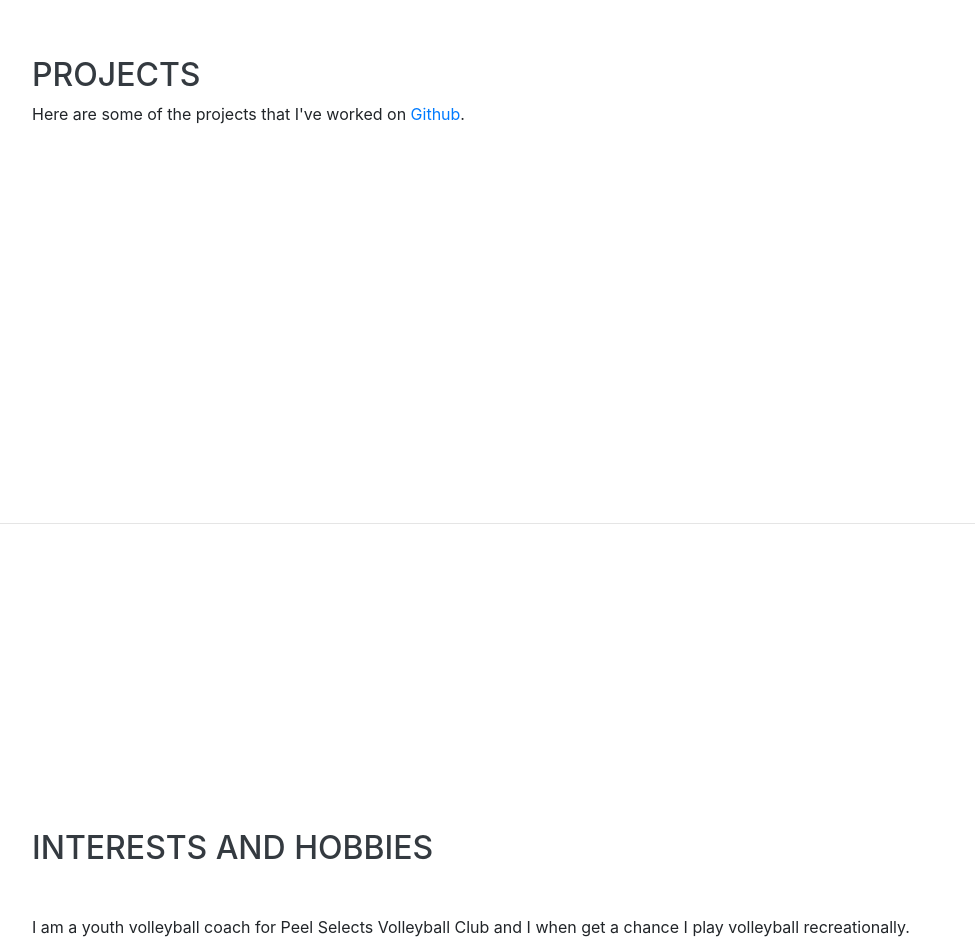
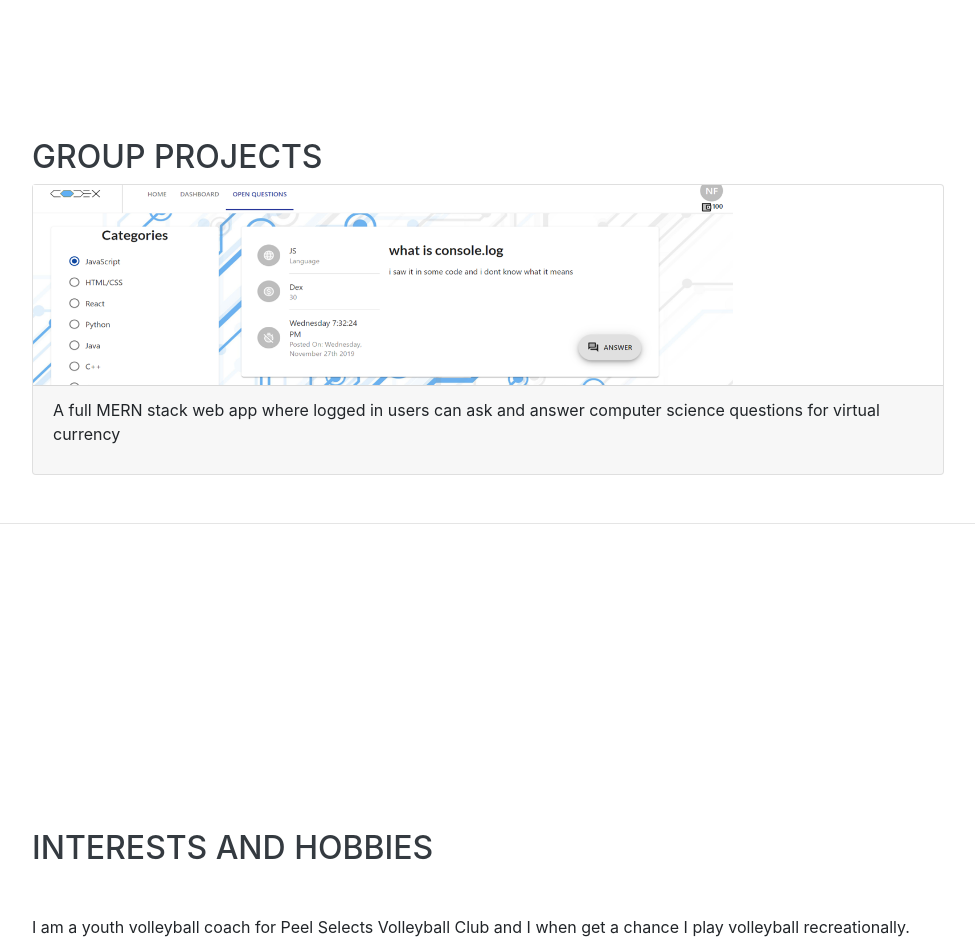
Before and after one commit to NickForma/NickForma.github.io, a website with bundled scripts: page index.html in a window 1280 px wide. Shown: the part 2680-3618 px from the top of the page, without its empty margins (288-1263 px from the left). Built offline with nearby package versions, Linux system fonts and the light colour scheme; no server answers; a web font is replaced by a local one.

Commit message:
grp proj

```diff
--- a/css/resume.css
+++ b/css/resume.css
@@ -189,3 +189,6 @@ a:active {
   padding: 4px;
   height: 300px;
 } */
+/* #codex {
+  border: solid black 1px;
+} */
--- a/index.html
+++ b/index.html
@@ -258,12 +258,6 @@
         Here are some of the projects that I've worked on
         <a href="https://github.com/nickforma" target="_blank"> Github</a>.
       </p>
-      <!-- <div class="groupProjects">
-        <div class="proj1">
-          <a href="https://p3codex.herokuapp.com/" target="_blank">
-          <img src="./img/codex.png" alt="codex" width="700px" height="200px" />
-        </a>
-        </div> -->
 
 
       </div>
@@ -271,9 +265,18 @@
         <div class="card-columns" id="git_repo"></div>
       </div>
 
+      <!-- Group Projects -->
+        <h2 class="mb-2">Group Projects</h2>
+        <div class="box card">
+          <a href="https://p3codex.herokuapp.com/" target="_blank">
+            <img src="./img/codex2.png" id="codex" alt="codex" width="700px" height="200px" />
+          </a>
+          <div class="lowerbox card-footer">
+            <p>A full MERN stack web app where logged in users can ask and answer computer science questions for virtual currency</p>
+          </div>
+        </div>
     </div>
 
-    <!-- <h2 class="mb-2">Group Projects</h2> -->
   </section>
 
   <hr class="m-0">
```
Also changed, not shown: css/resume.min.css, img/codex2.png (added).
